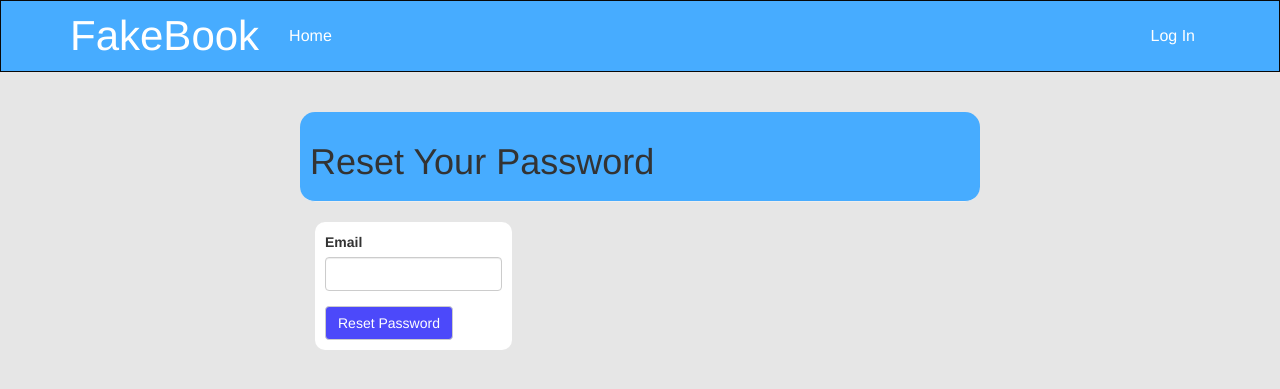
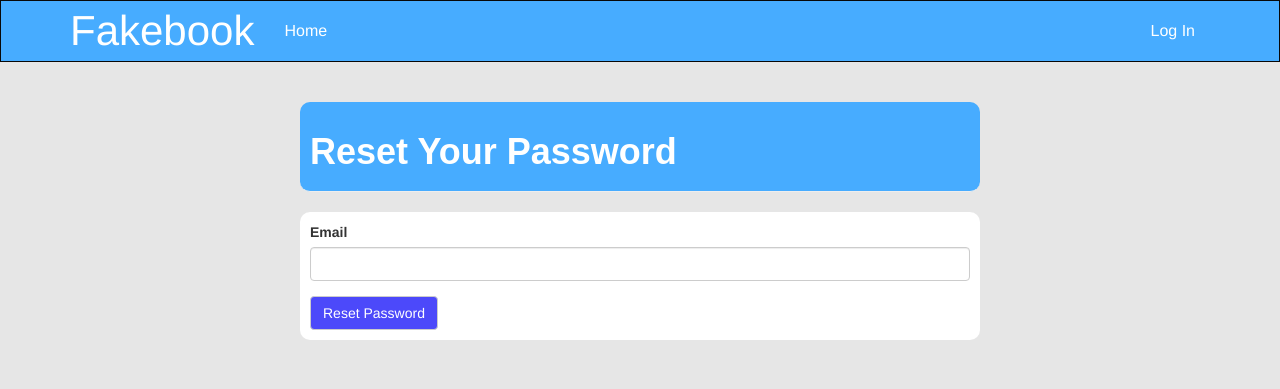
Before and after one commit to TakudoTran/Social-Blog-Flask, a Flask app: page /auth/reset in a window 1280 px wide. Shown: the top 389 px of the page. Run offline with Flask 2, Linux system fonts and the light colour scheme; some libraries are stand-ins or nearby versions.

Commit message:
update ui

```diff
--- a/app/static/styles.css
+++ b/app/static/styles.css
@@ -10,7 +10,7 @@ body{
 .my-navbar{
   border-radius: 0;
   background-color: rgb(71, 172, 255);
-  padding: 10px;
+  padding: 5px;
 }
 .navbar-header a.navbar-brand{
   font-size: 300%;
@@ -38,8 +38,16 @@ body{
   background-color: rgb(71, 172, 255);
   padding-left: 10px;
   padding-top: 10px;
-  border-radius: 15px;
+  border-radius: 10px;
+  display: flex;
 }
+.page-header h1:first-child{
+  color: #fff;
+  font-family: Arial, Helvetica, sans-serif;
+  font-weight: 700;
+  text-align: center;
+}
+
 /* end page header */
 /* hello */
 .page-header h1.hello{
@@ -244,7 +252,10 @@ div.flask-pagedown-preview h3 {
   border: 1px solid rgb(39, 39, 39);
 
 }
-.profile-header h1,p{
+.profile-header > p{
+  color: #050000;
+}
+.profile-header h1  {
   color: white;
 }
 .profile-header a{
--- a/app/templates/auth/change_email.html
+++ b/app/templates/auth/change_email.html
@@ -7,7 +7,7 @@
 <div class="page-header">
     <h1>Change Your Email Address</h1>
 </div>
-<div class="col-md-4">
+<div class="col">
     {{ wtf.quick_form(form) }}
 </div>
 {% endblock %}
--- a/app/templates/auth/change_password.html
+++ b/app/templates/auth/change_password.html
@@ -7,7 +7,7 @@
 <div class="page-header">
     <h1>Change Your Password</h1>
 </div>
-<div class="col-md-4">
+<div class="col">
     {{ wtf.quick_form(form) }}
 </div>
 {% endblock %}
--- a/app/templates/auth/login.html
+++ b/app/templates/auth/login.html
@@ -7,7 +7,7 @@
 <div class="page-header">
     <h1>Login</h1>
 </div>
-<div class="col-md-4">
+<div class="col">
     {{ wtf.quick_form(form) }}
     <br>
     <p>Forgot your password? <a href="{{ url_for('auth.password_reset_request') }}">Click here to reset it</a>.</p>
--- a/app/templates/auth/register.html
+++ b/app/templates/auth/register.html
@@ -3,5 +3,5 @@ block page_content %}
 <div class="page-header">
   <h1>Register</h1>
 </div>
-<div class="col-md-4">{{ wtf.quick_form(form) }}</div>
+<div class="col">{{ wtf.quick_form(form) }}</div>
 {% endblock %}
--- a/app/templates/auth/reset_password.html
+++ b/app/templates/auth/reset_password.html
@@ -1,13 +1,7 @@
-{% extends "base.html" %}
-{% import "bootstrap/wtf.html" as wtf %}
-
-{% block title %}Flasky - Password Reset{% endblock %}
-
-{% block page_content %}
+{% extends "base.html" %} {% import "bootstrap/wtf.html" as wtf %} {% block
+title %}Flasky - Password Reset{% endblock %} {% block page_content %}
 <div class="page-header">
-    <h1>Reset Your Password</h1>
+  <h1>Reset Your Password</h1>
 </div>
-<div class="col-md-4">
-    {{ wtf.quick_form(form) }}
-</div>
+<div class="col">{{ wtf.quick_form(form) }}</div>
 {% endblock %}
--- a/app/templates/base.html
+++ b/app/templates/base.html
@@ -34,7 +34,7 @@ block head %} {{ super() }}
       <a
         class="navbar-brand"
         href="{{ url_for('main.index') }}"
-        >FakeBook</a
+        >Fakebook</a
       >
     </div>
     <div class="navbar-collapse collapse">
@@ -55,7 +55,7 @@ block head %} {{ super() }}
         <li class="dropdown">
           <a href="#" class="dropdown-toggle" data-toggle="dropdown">
             <img src="{{ current_user.gravatar(size=18) }}" />
-            Account <b class="caret"></b>
+            {{current_user.username}} <b class="caret"></b>
           </a>
           <ul class="dropdown-menu">
             <li>
--- a/app/templates/edit_profile.html
+++ b/app/templates/edit_profile.html
@@ -3,5 +3,5 @@
 <div class="page-header">
   <h1>Edit Your Profile</h1>
 </div>
-<div class="col-md-4">{{ wtf.quick_form(form) }}</div>
+<div class="col">{{ wtf.quick_form(form) }}</div>
 {% endblock %}
```
Also changed, not shown: migrations/versions/bd89bfb027fc_.py (added, +26 -0 lines).
